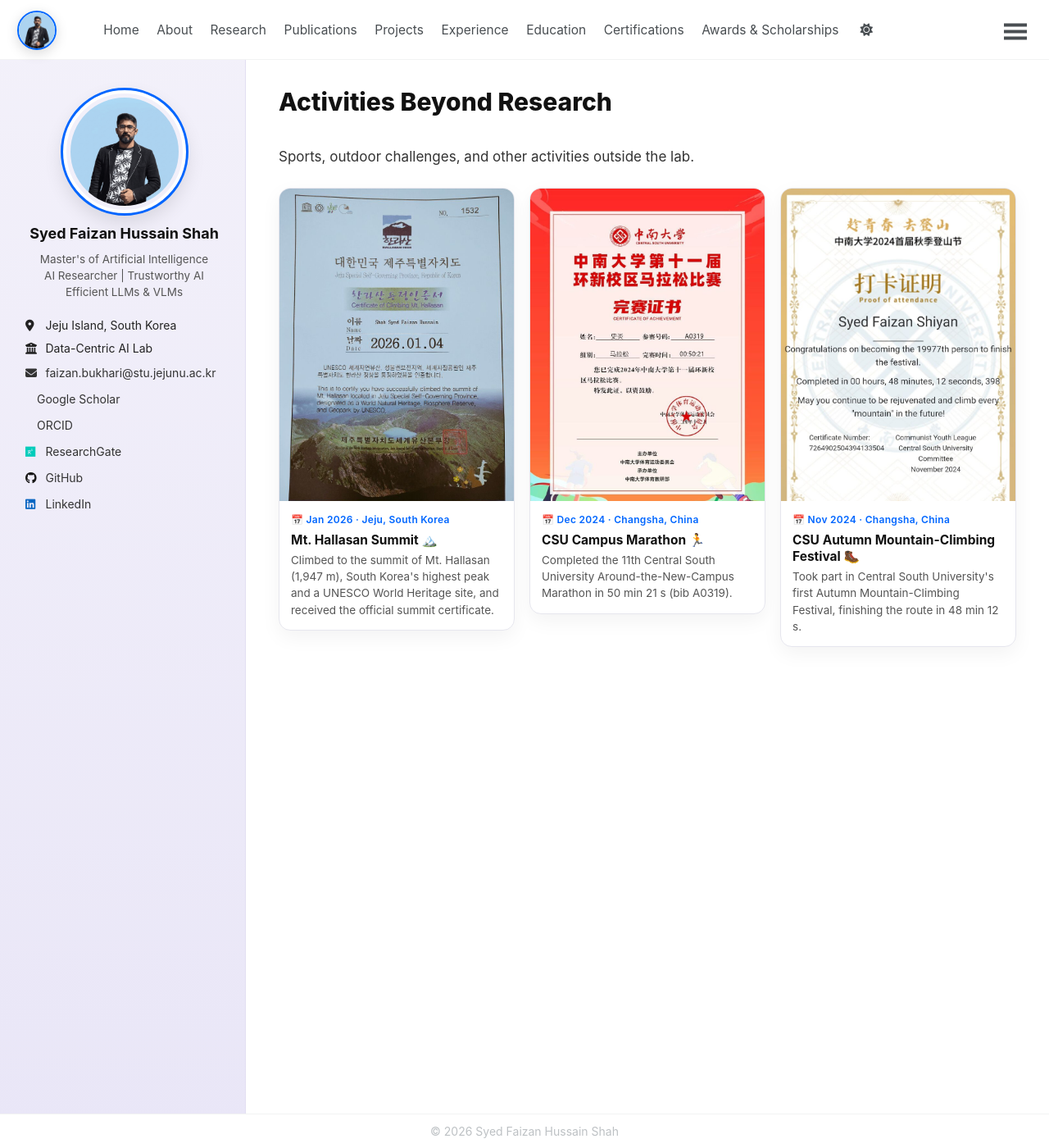
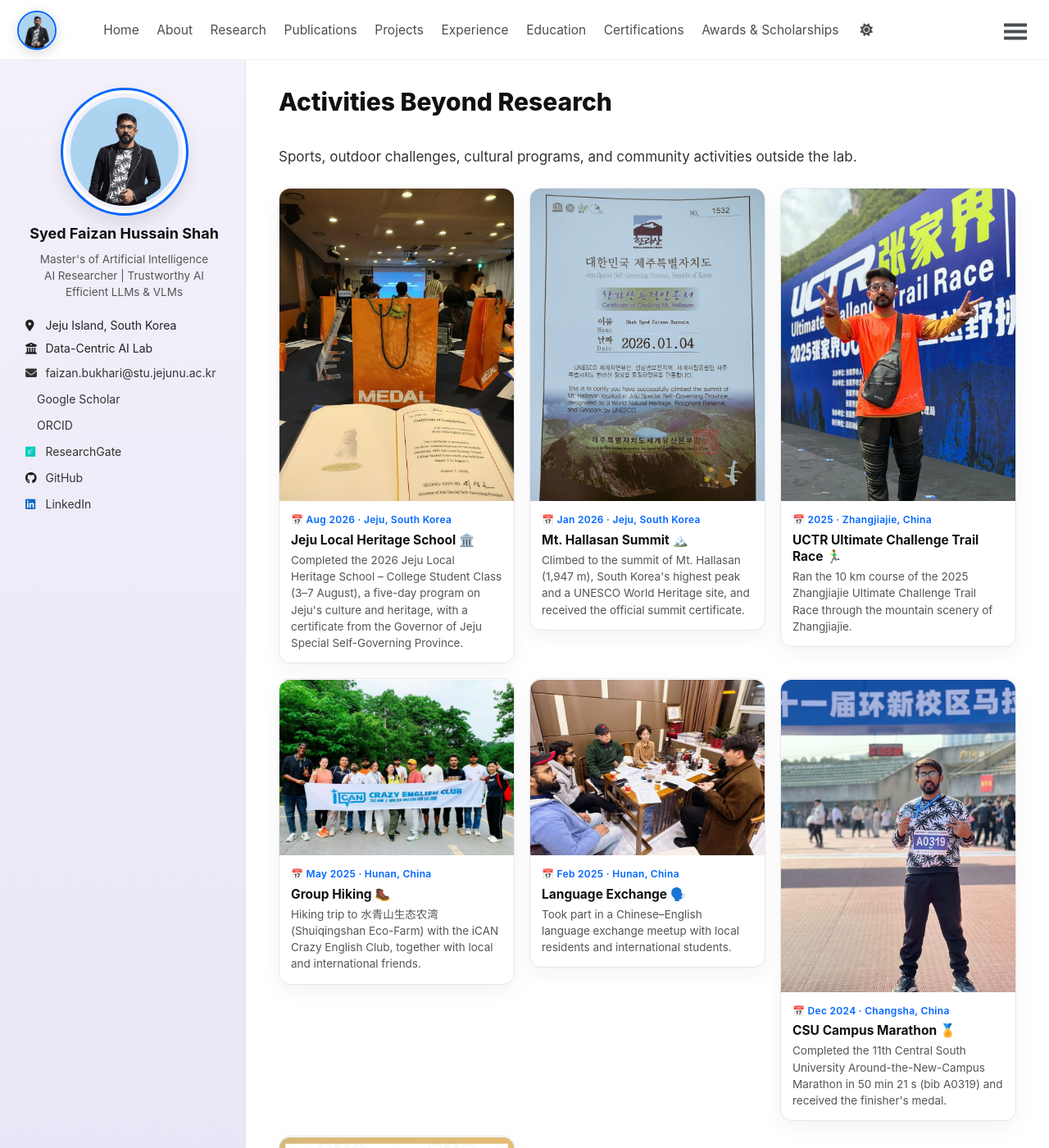
Before and after one commit to Fazi743/Fazi743.github.io, a Jekyll site: the page built from _pages/activities.md, in a window 1280 px wide and 1400 px high. Shown: the whole window at 82% size. Built offline with Jekyll 4.4.1, drawn with Linux system fonts in a browser that asks for light colours; a style sheet for code colours, icons or effects is not loaded.

Commit message:
Update activities.md

```diff
--- a/_pages/activities.md
+++ b/_pages/activities.md
@@ -4,9 +4,20 @@ permalink: /activities/
 author_profile: true
 ---
 
-Sports, outdoor challenges, and other activities outside the lab.
+Sports, outdoor challenges, cultural programs, and community activities outside the lab.
 
 <div class="act-grid">
+
+<div class="act act--tall">
+  <div class="act-gallery">
+    <a href="/images/activities/jeju-heritage-school-2026.jpg" target="_blank"><img src="/images/activities/jeju-heritage-school-2026.jpg" alt="Jeju Local Heritage School certificate of completion" loading="lazy"></a>
+  </div>
+  <div class="act-body">
+    <span class="act-date">📅 Aug 2026 · Jeju, South Korea</span>
+    <h3 class="act-title">Jeju Local Heritage School 🏛️</h3>
+    <p>Completed the 2026 Jeju Local Heritage School – College Student Class (3–7 August), a five-day program on Jeju's culture and heritage, with a certificate from the Governor of Jeju Special Self-Governing Province.</p>
+  </div>
+</div>
 
 <div class="act act--tall">
   <div class="act-gallery">
@@ -21,12 +32,46 @@ Sports, outdoor challenges, and other activities outside the lab.
 
 <div class="act act--tall">
   <div class="act-gallery">
+    <a href="/images/activities/uctr-zhangjiajie-2025.jpg" target="_blank"><img src="/images/activities/uctr-zhangjiajie-2025.jpg" alt="UCTR Zhangjiajie trail race" loading="lazy"></a>
+  </div>
+  <div class="act-body">
+    <span class="act-date">📅 2025 · Zhangjiajie, China</span>
+    <h3 class="act-title">UCTR Ultimate Challenge Trail Race 🏃‍♂️</h3>
+    <p>Ran the 10 km course of the 2025 Zhangjiajie Ultimate Challenge Trail Race through the mountain scenery of Zhangjiajie.</p>
+  </div>
+</div>
+
+<div class="act">
+  <div class="act-gallery">
+    <a href="/images/activities/hiking-shuiqingshan-2025.jpg" target="_blank"><img src="/images/activities/hiking-shuiqingshan-2025.jpg" alt="Group hike with Crazy English Club" loading="lazy"></a>
+  </div>
+  <div class="act-body">
+    <span class="act-date">📅 May 2025 · Hunan, China</span>
+    <h3 class="act-title">Group Hiking 🥾</h3>
+    <p>Hiking trip to 水青山生态农湾 (Shuiqingshan Eco-Farm) with the iCAN Crazy English Club, together with local and international friends.</p>
+  </div>
+</div>
+
+<div class="act">
+  <div class="act-gallery">
+    <a href="/images/activities/language-exchange-2025.jpg" target="_blank"><img src="/images/activities/language-exchange-2025.jpg" alt="Language exchange meetup" loading="lazy"></a>
+  </div>
+  <div class="act-body">
+    <span class="act-date">📅 Feb 2025 · Hunan, China</span>
+    <h3 class="act-title">Language Exchange 🗣️</h3>
+    <p>Took part in a Chinese–English language exchange meetup with local residents and international students.</p>
+  </div>
+</div>
+
+<div class="act act--tall">
+  <div class="act-gallery">
+    <a href="/images/activities/csu-marathon-2024-photo.jpg" target="_blank"><img src="/images/activities/csu-marathon-2024-photo.jpg" alt="At the finish of the CSU campus marathon" loading="lazy"></a>
     <a href="/images/activities/csu-marathon-2024.jpg" target="_blank"><img src="/images/activities/csu-marathon-2024.jpg" alt="CSU campus marathon certificate" loading="lazy"></a>
   </div>
   <div class="act-body">
     <span class="act-date">📅 Dec 2024 · Changsha, China</span>
-    <h3 class="act-title">CSU Campus Marathon 🏃</h3>
-    <p>Completed the 11th Central South University Around-the-New-Campus Marathon in 50 min 21 s (bib A0319).</p>
+    <h3 class="act-title">CSU Campus Marathon 🏅</h3>
+    <p>Completed the 11th Central South University Around-the-New-Campus Marathon in 50 min 21 s (bib A0319) and received the finisher's medal.</p>
   </div>
 </div>
 
@@ -42,6 +87,6 @@ Sports, outdoor challenges, and other activities outside the lab.
 </div>
 
 <!-- copy one <div class="act"> … </div> block per activity.
-     Use class="act" for landscape photos (4:3 frame) or "act act--tall" for portrait photos/certificates (3:4 frame). -->
+     class="act" = landscape frame (4:3); class="act act--tall" = portrait frame (3:4). -->
 
 </div>
```
